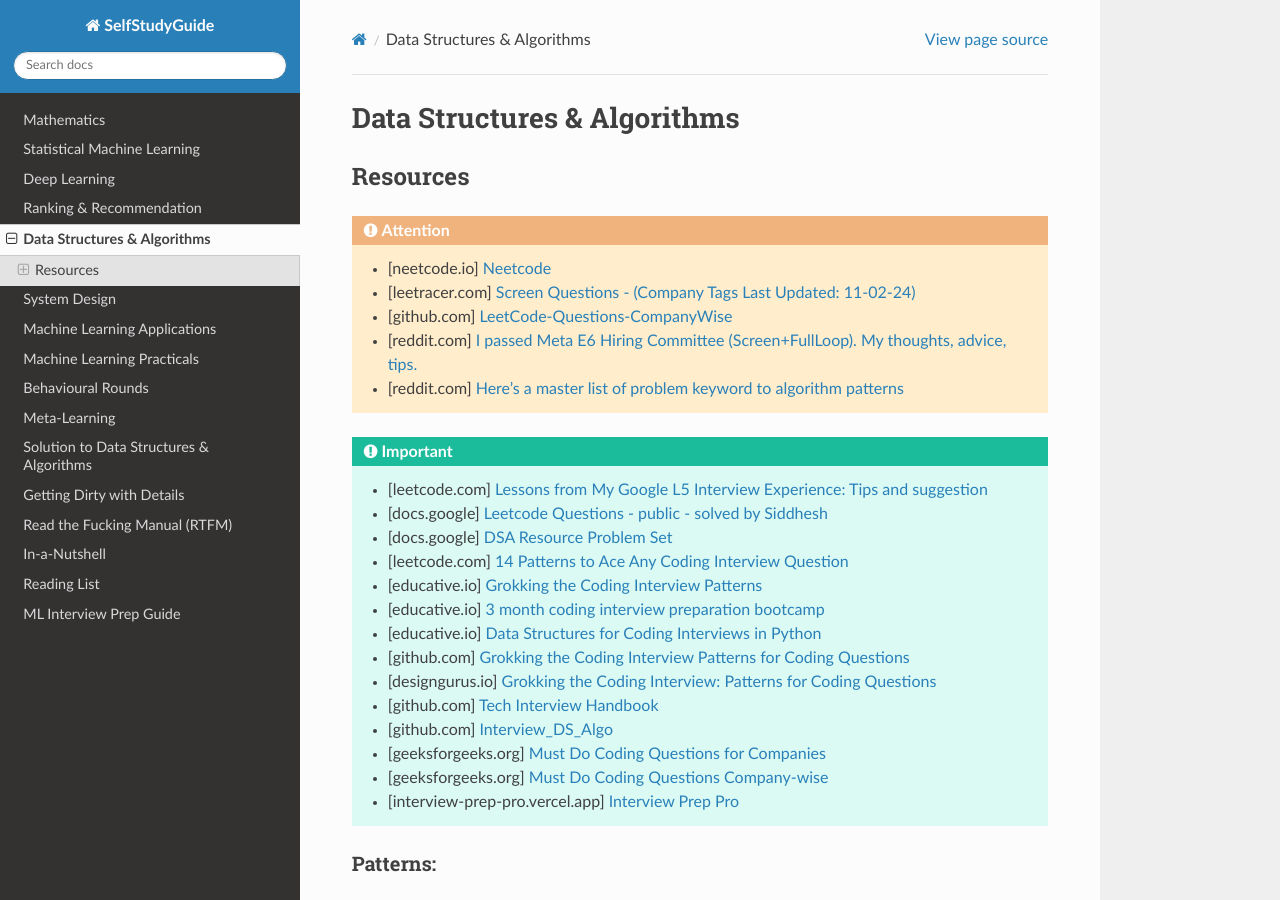
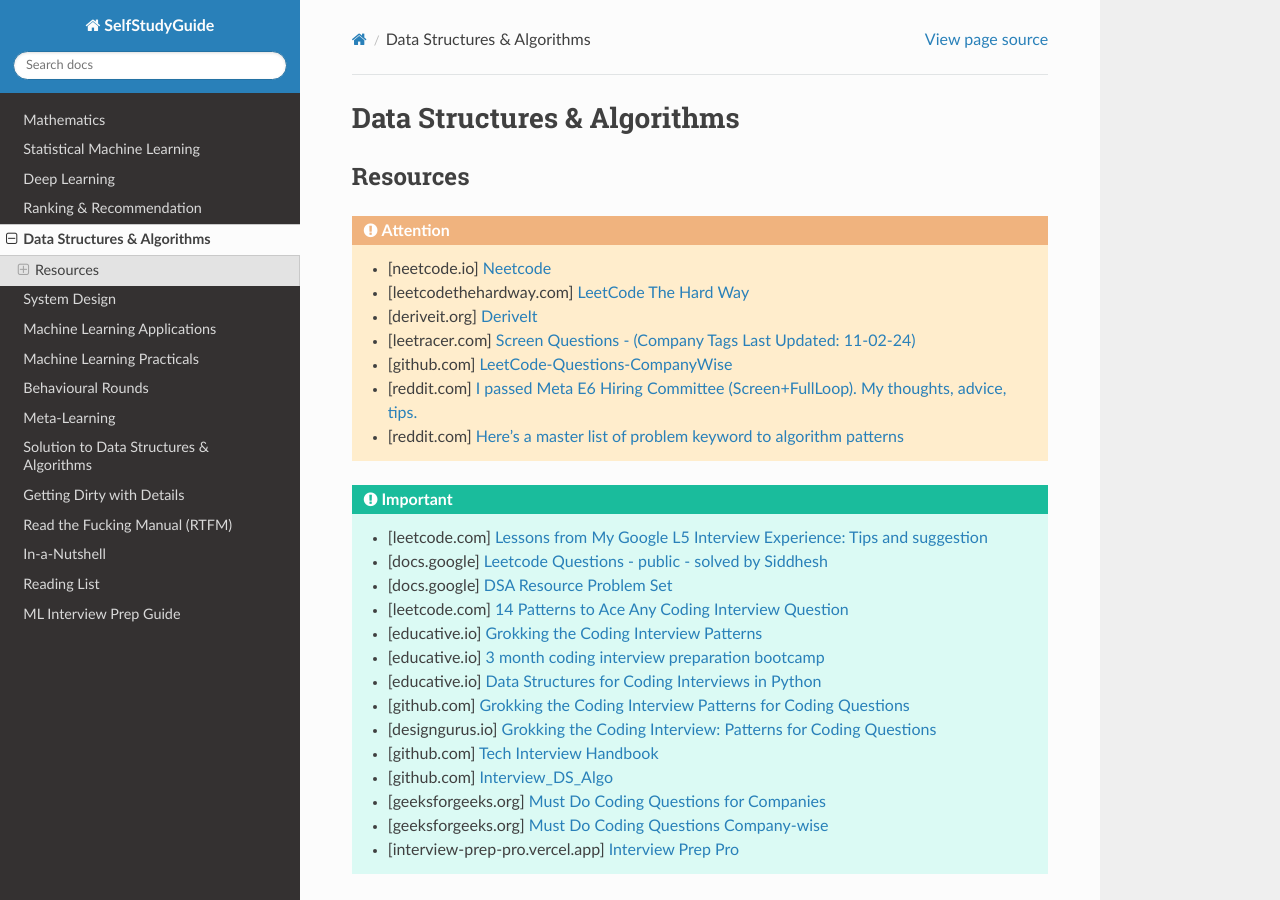
Before and after one commit to uselesstechjunks/leetcode, a Sphinx documentation site: the page built from docs/source/dsalgo.rst, in a window 1280 px wide and 900 px high. Built offline with Sphinx 7.4.7 and the Read the Docs theme 3.1.0, drawn with Linux system fonts in a browser that asks for light colours.

Commit message:
Update dsalgo.rst (#391)

```diff
--- a/docs/source/dsalgo.rst
+++ b/docs/source/dsalgo.rst
@@ -7,6 +7,8 @@ Resources
 .. attention::
 
 	* [neetcode.io] `Neetcode <https://neetcode.io/practice>`_
+	* [leetcodethehardway.com] `LeetCode The Hard Way <https://leetcodethehardway.com/tutorials/category/basic-topics>`_
+	* [deriveit.org] `DeriveIt <https://deriveit.org/coding>`_
 	* [leetracer.com] `Screen Questions - (Company Tags Last Updated: 11-02-24) <https://leetracer.com/screener>`_
 	* [github.com] `LeetCode-Questions-CompanyWise <https://github.com/krishnadey30/LeetCode-Questions-CompanyWise/blob/master/google_6months.csv>`_
 	* [reddit.com] `I passed Meta E6 Hiring Committee (Screen+FullLoop). My thoughts, advice, tips. <https://www.reddit.com/r/leetcode/comments/1c7fs3o/i_passed_meta_e6_hiring_committee_screenfullloop/?share_id=jeNswSOERGx8GXDy02DBq&utm_name=androidcss>`_
```
